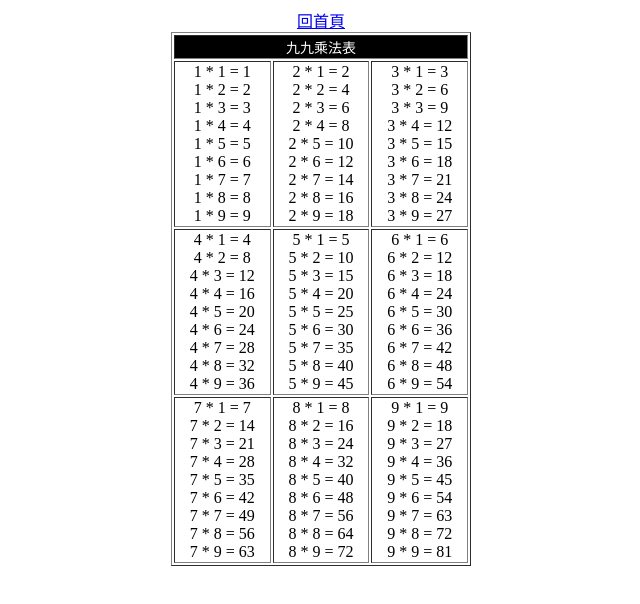
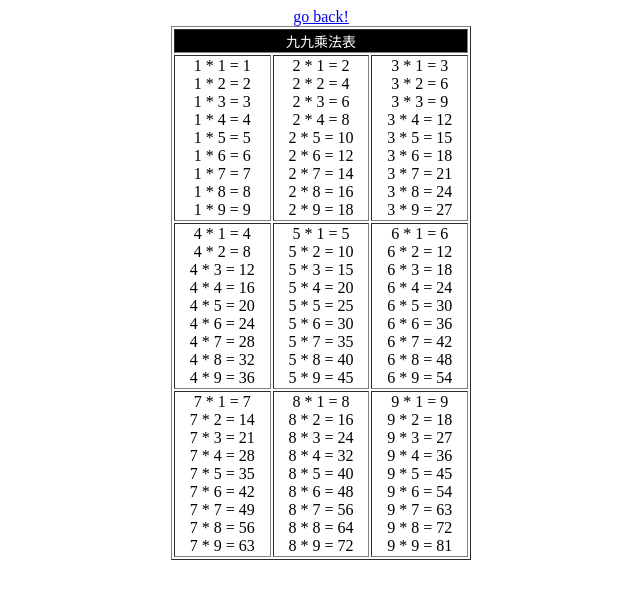
Before and after one commit to guan16/Guanyi, a plain HTML site: page 1011.html in a window 1280 px wide. Shown: the whole page, without its empty margins (319-959 px from the left). Drawn offline with Linux system fonts and the light colour scheme.

Commit message:
Update 1011.html

```diff
--- a/1011.html
+++ b/1011.html
@@ -19,7 +19,7 @@ initial-scale=1.0">
 </head>
 <body>
   <div class="container">
-    <a href=https://guan16.github.io/Guanyi/ >回首頁 </a>
+    <a href="index.html">go back!</a>
 </div>
   <div class="container" >
         <table border="1" width="300"  >
```
